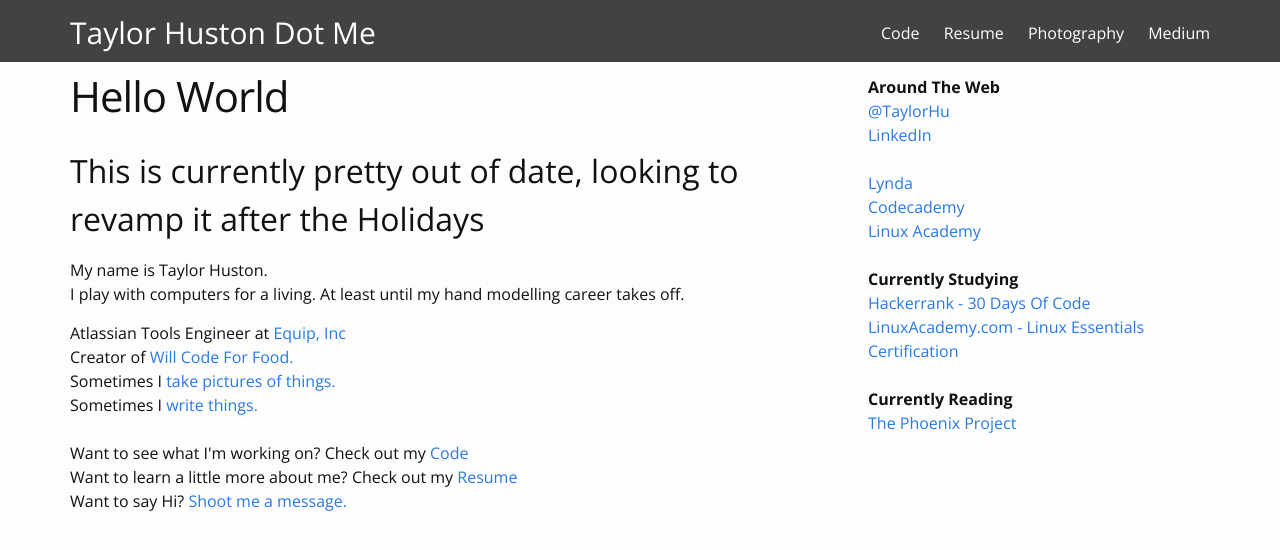
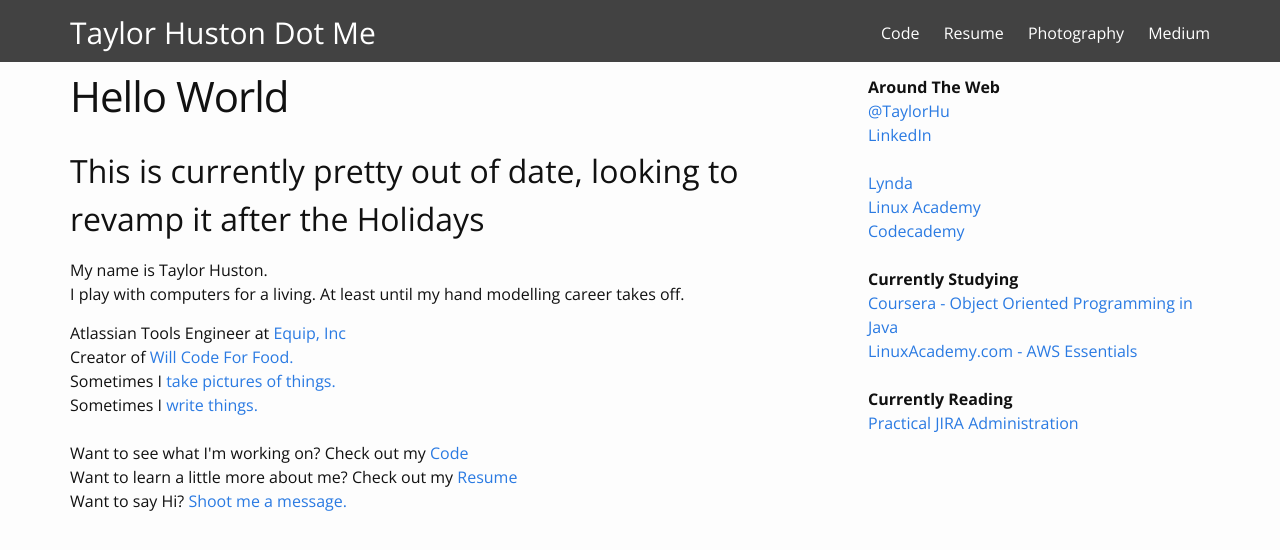
Before and after one commit to TaylorHuston/taylorhuston.github.io, a Jekyll site: the page built from index.html, in a window 1280 px wide, cut to the strip 0-614 px from the top of the page. Shown: the top 550 px of the strip. Built offline with Jekyll 4.4.1, drawn with Linux system fonts in a browser that asks for light colours; some web fonts are replaced.

Commit message:
Update sidebar.html

```diff
--- a/_includes/sidebar.html
+++ b/_includes/sidebar.html
@@ -9,21 +9,21 @@
   <br />
   <a href="http://www.lynda.com/AllCertificates/User/1103034" target="_blank">Lynda</a>
   <br />
+  <a href="https://linuxacademy.com/profile/show/user/name/taylor.a.huston@gmail.com" target="_blank">Linux Academy</a>
+  <br />
   <a href="https://www.codecademy.com/pyCoder84523" target="_blank">Codecademy</a>
-  <br />
-  <a href="https://linuxacademy.com/profile/show/user/name/taylor.a.huston@gmail.com" target="_blank">Linux Academy</a>
   <br />
   <br />
   <strong>Currently Studying</strong>
   <br />
-  <a href="https://www.hackerrank.com/domains/tutorials/30-days-of-code" target="_blank">Hackerrank - 30 Days Of Code</a>
+  <a href="https://www.coursera.org/learn/object-oriented-java" target="_blank">Coursera - Object Oriented Programming in Java</a>
   <br />
-  <a href="https://linuxacademy.com/profile/show/user/name/taylor.a.huston@gmail.com" target="_blank">LinuxAcademy.com - Linux Essentials Certification</a>
+  <a href="https://linuxacademy.com/profile/show/user/name/taylor.a.huston@gmail.com" target="_blank">LinuxAcademy.com - AWS Essentials</a>
   <br />
   <br />
   <strong>Currently Reading</strong>
   <br />
-  <a href="http://www.amazon.com/Phoenix-Project-DevOps-Helping-Business/dp/0988262592" target="_blank">The Phoenix Project</a>
+  <a href="https://www.amazon.com/Practical-JIRA-Administration-Effectively-Documentation/dp/1449305415" target="_blank">Practical JIRA Administration</a>
 
 
 </div>
```
